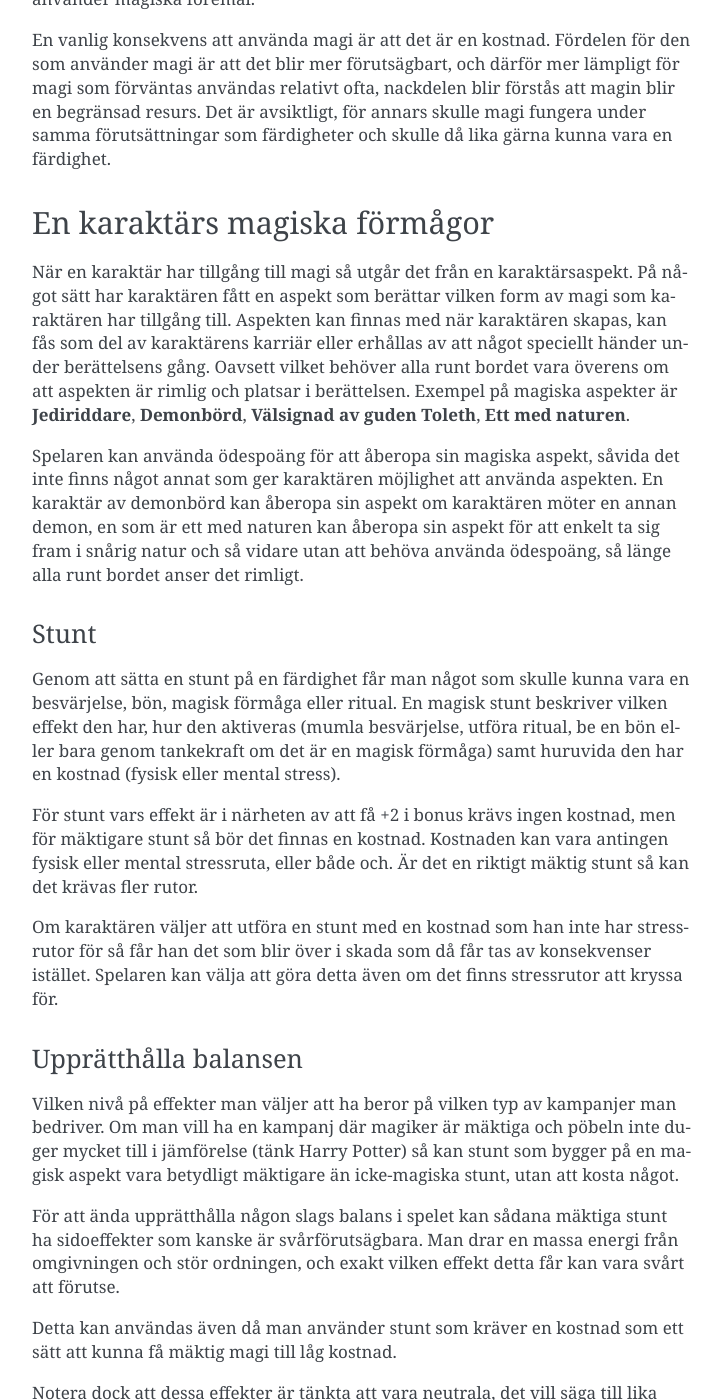
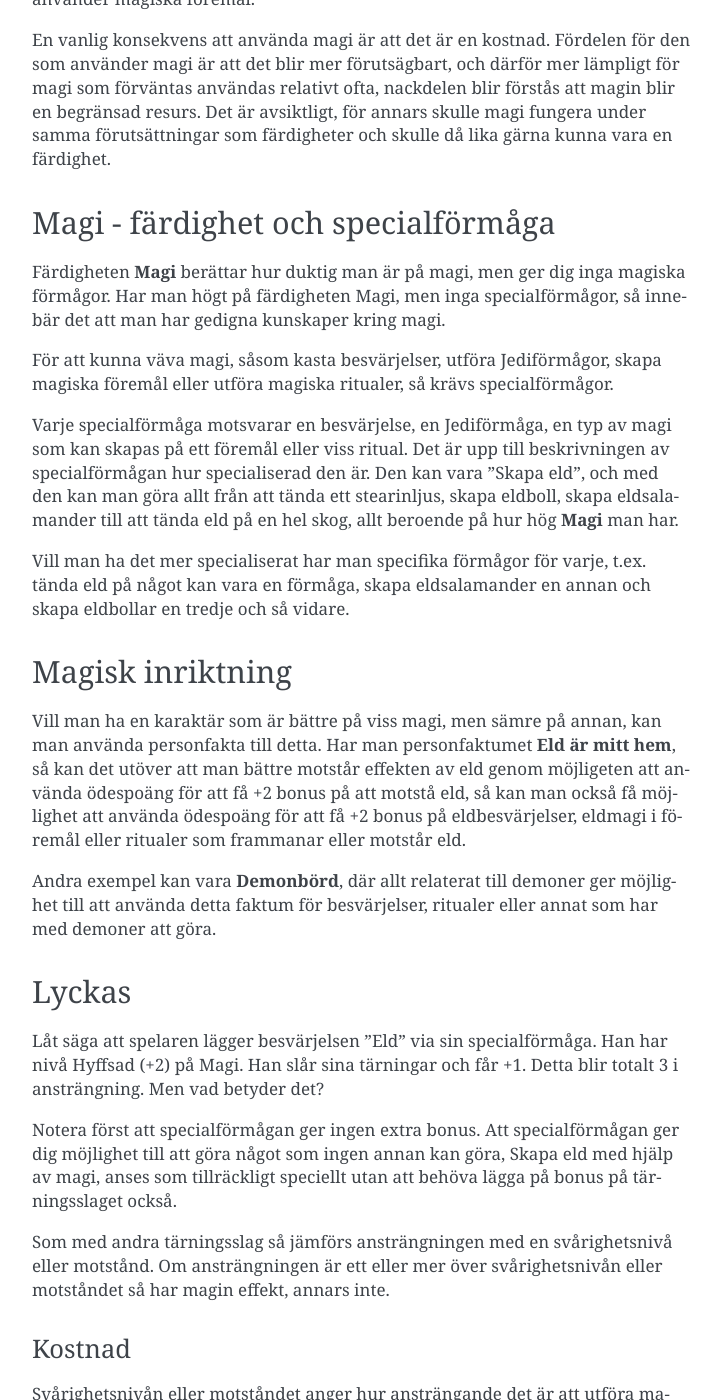
Before and after one commit to matslil/fate-condensed-svenska, a Sphinx documentation site: the page built from docs/source/magi.rst, in a window 1280 px wide and 1400 px high, scrolled down 587 px. Shown: the whole window, without its empty margins (388-1110 px from the left). Built offline with Sphinx 7.4.7, drawn with Linux system fonts in a browser that asks for light colours; some of the changed text lies outside the part shown.

Commit message:
Förtydligat magiregler

```diff
--- a/docs/source/magi.rst
+++ b/docs/source/magi.rst
@@ -13,41 +13,51 @@ Magin utnyttjar den kraft som bygger upp världen och dess befolkning, vilket ä
 
 En vanlig konsekvens att använda magi är att det är en kostnad. Fördelen för den som använder magi är att det blir mer förutsägbart, och därför mer lämpligt för magi som förväntas användas relativt ofta, nackdelen blir förstås att magin blir en begränsad resurs. Det är avsiktligt, för annars skulle magi fungera under samma förutsättningar som färdigheter och skulle då lika gärna kunna vara en färdighet.
 
-En karaktärs magiska förmågor
-=============================
+Magi - färdighet och specialförmåga
+===================================
 
-När en karaktär har tillgång till magi så utgår det från en karaktärsaspekt. På något sätt har karaktären fått en aspekt som berättar vilken form av magi som karaktären har tillgång till. Aspekten kan finnas med när karaktären skapas, kan fås som del av karaktärens karriär eller erhållas av att något speciellt händer under berättelsens gång. Oavsett vilket behöver alla runt bordet vara överens om att aspekten är rimlig och platsar i berättelsen. Exempel på magiska aspekter är **Jediriddare**, **Demonbörd**, **Välsignad av guden Toleth**, **Ett med naturen**.
+Färdigheten **Magi** berättar hur duktig man är på magi, men ger dig inga magiska förmågor. Har man högt på färdigheten Magi, men inga specialförmågor, så innebär det att man har gedigna kunskaper kring magi.
 
-Spelaren kan använda ödespoäng för att åberopa sin magiska aspekt, såvida det inte finns något annat som ger karaktären möjlighet att använda aspekten. En karaktär av demonbörd kan åberopa sin aspekt om karaktären möter en annan demon, en som är ett med naturen kan åberopa sin aspekt för att enkelt ta sig fram i snårig natur och så vidare utan att behöva använda ödespoäng, så länge alla runt bordet anser det rimligt.
+För att kunna väva magi, såsom kasta besvärjelser, utföra Jediförmågor, skapa magiska föremål eller utföra magiska ritualer, så krävs specialförmågor.
 
-Stunt
------
+Varje specialförmåga motsvarar en besvärjelse, en Jediförmåga, en typ av magi som kan skapas på ett föremål eller viss ritual. Det är upp till beskrivningen av specialförmågan hur specialiserad den är. Den kan vara "Skapa eld", och med den kan man göra allt från att tända ett stearinljus, skapa eldboll, skapa eldsalamander till att tända eld på en hel skog, allt beroende på hur hög **Magi** man har.
 
-Genom att sätta en stunt på en färdighet får man något som skulle kunna vara en besvärjelse, bön, magisk förmåga eller ritual. En magisk stunt beskriver vilken effekt den har, hur den aktiveras (mumla besvärjelse, utföra ritual, be en bön eller bara genom tankekraft om det är en magisk förmåga) samt huruvida den har en kostnad (fysisk eller mental stress).
+Vill man ha det mer specialiserat har man specifika förmågor för varje, t.ex. tända eld på något kan vara en förmåga, skapa eldsalamander en annan och skapa eldbollar en tredje och så vidare.
 
-För stunt vars effekt är i närheten av att få +2 i bonus krävs ingen kostnad, men för mäktigare stunt så bör det finnas en kostnad. Kostnaden kan vara antingen fysisk eller mental stressruta, eller både och. Är det en riktigt mäktig stunt så kan det krävas fler rutor.
+Magisk inriktning
+=================
 
-Om karaktären väljer att utföra en stunt med en kostnad som han inte har stressrutor för så får han det som blir över i skada som då får tas av konsekvenser istället. Spelaren kan välja att göra detta även om det finns stressrutor att kryssa för.
+Vill man ha en karaktär som är bättre på viss magi, men sämre på annan, kan man använda personfakta till detta. Har man personfaktumet **Eld är mitt hem**, så kan det utöver att man bättre motstår effekten av eld genom möjligeten att använda ödespoäng för att få +2 bonus på att motstå eld, så kan man också få möjlighet att använda ödespoäng för att få +2 bonus på eldbesvärjelser, eldmagi i föremål eller ritualer som frammanar eller motstår eld.
 
-Upprätthålla balansen
----------------------
+Andra exempel kan vara **Demonbörd**, där allt relaterat till demoner ger möjlighet till att använda detta faktum för besvärjelser, ritualer eller annat som har med demoner att göra.
 
-Vilken nivå på effekter man väljer att ha beror på vilken typ av kampanjer man bedriver. Om man vill ha en kampanj där magiker är mäktiga och pöbeln inte duger mycket till i jämförelse (tänk Harry Potter) så kan stunt som bygger på en magisk aspekt vara betydligt mäktigare än icke-magiska stunt, utan att kosta något.
+Lyckas
+======
 
-För att ända upprätthålla någon slags balans i spelet kan sådana mäktiga stunt ha sidoeffekter som kanske är svårförutsägbara. Man drar en massa energi från omgivningen och stör ordningen, och exakt vilken effekt detta får kan vara svårt att förutse.
+Låt säga att spelaren lägger besvärjelsen "Eld" via sin specialförmåga. Han har nivå Hyffsad (+2) på Magi. Han slår sina tärningar och får +1. Detta blir totalt 3 i ansträngning. Men vad betyder det?
 
-Detta kan användas även då man använder stunt som kräver en kostnad som ett sätt att kunna få mäktig magi till låg kostnad.
+Notera först att specialförmågan ger ingen extra bonus. Att specialförmågan ger dig möjlighet till att göra något som ingen annan kan göra, Skapa eld med hjälp av magi, anses som tillräckligt speciellt utan att behöva lägga på bonus på tärningsslaget också.
 
-Notera dock att dessa effekter är tänkta att vara neutrala, det vill säga till lika mycket förtret för spelarna som deras antagonister.
+Som med andra tärningsslag så jämförs ansträngningen med en svårighetsnivå eller motstånd. Om ansträngningen är ett eller mer över svårighetsnivån eller motståndet så har magin effekt, annars inte.
 
-Färdighet och magi
-==================
+Kostnad
+-------
 
-Eftersom magi normalt utgår ifrån en stunt, och en stunt är knuten till en färdighet, så finns också en färdighetsnivå. När man använder en stunt under stress eller försöka göra något riskabelt eller mäktigt, finns all anledning att slå för färdigheten. Stunten ger +2 på färdighetsslaget, och svårighetsnivån sätts som med vilken färdighet som helst. Det vill säga, är det inget motstånd så slås färdigheten mot en svårighetsnivå som spelledaren har bestämt, annars slår man själv fram en ansträngning och motståndaren gör detsamma, och dessa jämförs för att utröna om man lyckades eller inte.
+Svårighetsnivån eller motståndet anger hur ansträngande det är att utföra magin. Detta ger en kostnad i form av tillfällig mental skada, lika mycket som svårighetsnivån eller motståndet är.
 
-Om man misslyckas med mer än +2 nivåer kan spelledaren bestämma att något oförutsett inträffar som är en effekt av att balansen i omgivningen har störts. Skillnaden mellan denna störning av balansen och den störning som annars kan inträffa när man utför mäktig magi är att denna störning är klart negativ för spelarna. Något inträffar som orsakar dem bekymmer.
+Om ansträngningen är över svårighetsnivån eller motståndet, kan detta antingen användas till att få bättra magi, eller minska kostnaden. För varje poäng över ansträngningen eller motståndet minskas kostnaden med ett.
 
-Kraften av besvärjelse eller ritual
------------------------------------
+Notera dock att anstängningen inte kan minskas till mindre än 1 på detta sätt, eftersom man då inte längre övervinner svårighetsnivån eller motståndet.
 
-När en besvärjelse eller ritual utförs som stunt på en färdighet görs detta mot en svårighetsnivå som avgörs av hur mäktig besvärjelse karaktären försöka utföra, eller mot en motståndsnivå om besvärjelsen görs mot någon som försöker försvara sig mot den. Dessa kan dessutom läggas ihop ifall man försöker göra extra mäktig besvärjelse mot någon som försöker försvara sig mot den.
+Effekt
+------
+
+Nedanstående tabell ger lite riktlinjer för svårighetsnivån:
+
+====  ============================
+Nivå  Effekt
+====  ============================
+0     Tända/släcka ett stearinljus, levitera en penna
+2     Sätta eld på torr ved, levitera en fylld tekopp
+4     Sätta eld på sur ved, levitera en människa
+====  ============================
```
